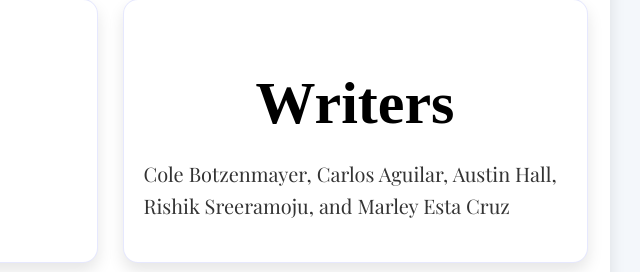
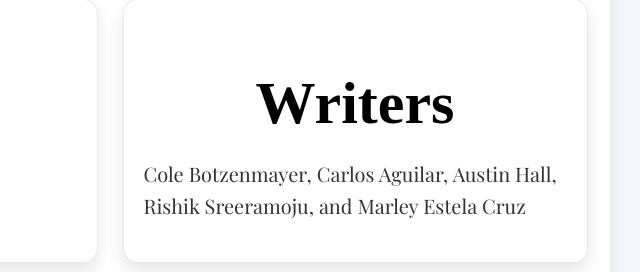
Before and after one commit to rishik-44/cpec-times, a plain HTML site: page about.html in a window 1280 px wide. Shown: the part 1223-1495 px from the top of the page, 530-1170 px from the left. Drawn offline with nearby package versions, Linux system fonts and the light colour scheme; a web font is replaced by a local one.

```diff
--- a/about.html
+++ b/about.html
@@ -55,7 +55,7 @@
 
                 <div class="team-card">
                     <h2>Writers</h2>
-                    <p>Cole Botzenmayer, Carlos Aguilar, Austin Hall, Rishik Sreeramoju, and Marley Esta Cruz</p>
+                    <p>Cole Botzenmayer, Carlos Aguilar, Austin Hall, Rishik Sreeramoju, and Marley Estela Cruz</p>
                 </div>
 
                 <div class="team-card">
```
Also changed, not shown: articles/weekly-news-folder/week1.txt.
